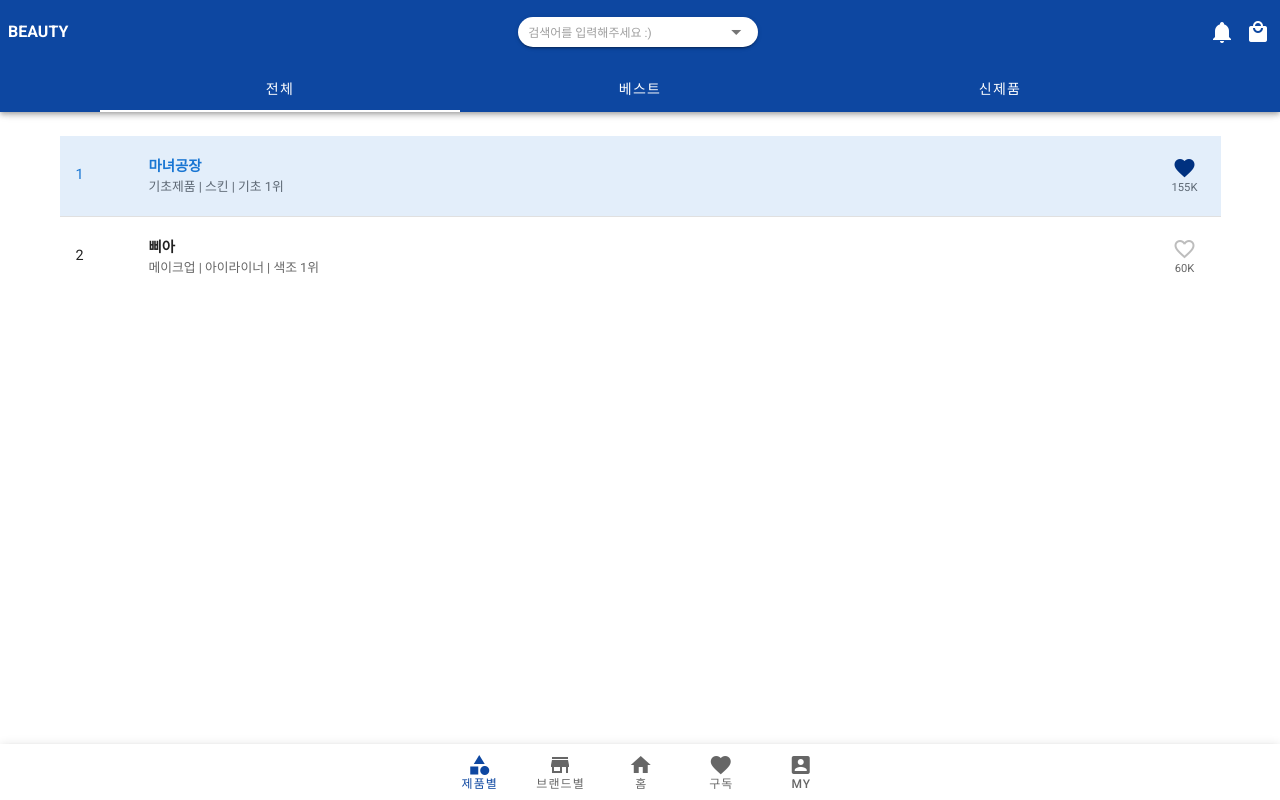
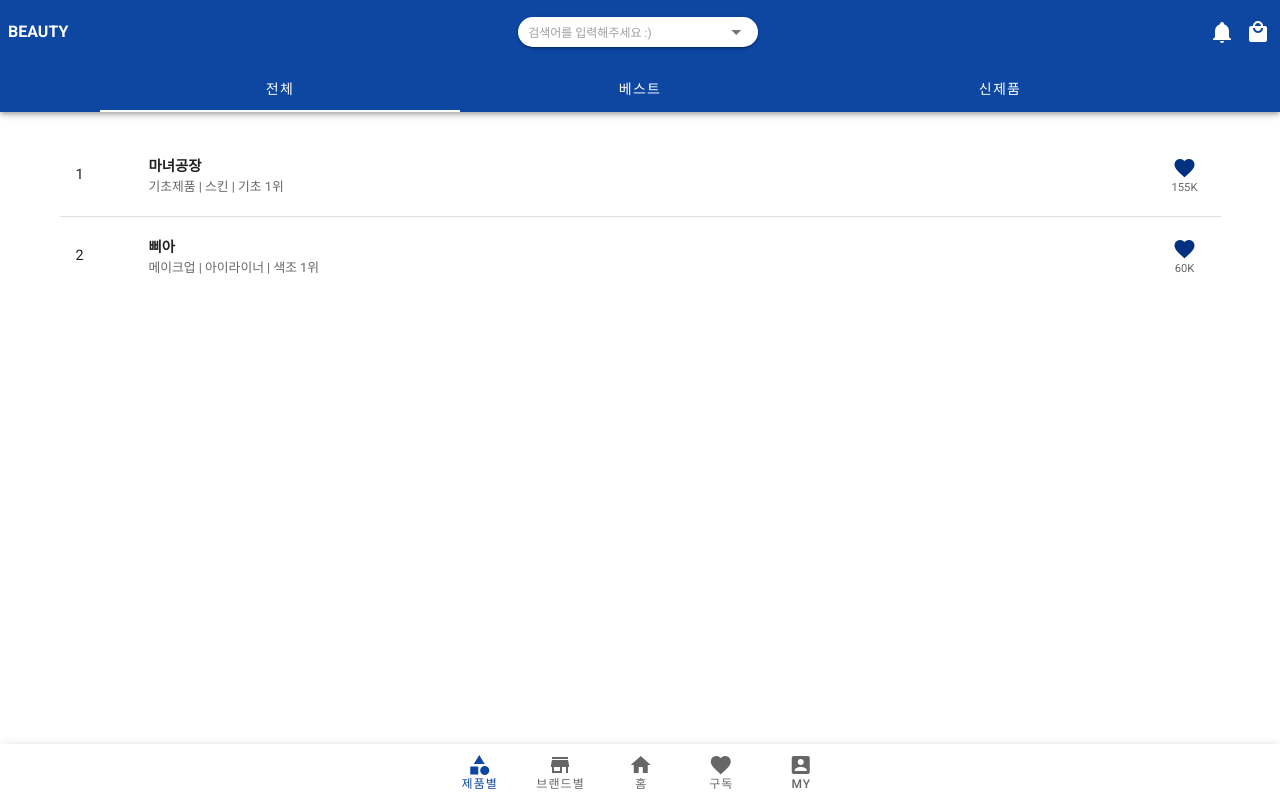
Before and after one commit to uz2ni/beauty-front, a Nuxt app: page /nav4/tab1 in a window 1280 px wide. Built offline with nearby package versions, Linux system fonts and the light colour scheme.

Commit message:
브랜드 구독 store적용 완료

```diff
--- a/components/grid/stackList.vue
+++ b/components/grid/stackList.vue
@@ -4,12 +4,10 @@
       <div>
         <v-list two-line class="py-0">
           <v-list-item-group
-            v-model="selected"
             active-class="primary--text"
-            multiple
           >
             <template v-for="(item, index) in items">
-              <v-list-item :key="item.title" class="list-item-wrap" @click="updateSelected(item)">
+              <v-list-item :key="item.title" class="list-item-wrap">
                 <template v-slot:default="{ active }">
                   <v-list-item-content class="list-content-wrap flex-nowrap py-0">
                     <div class="item-idx">{{ index+1 }}</div>
@@ -22,9 +20,9 @@
                     </div>
                   </v-list-item-content>
 
-                  <v-list-item-action class="item-action">
+                  <v-list-item-action class="item-action" @click="updateSelected(item.id)">
                     <v-icon
-                      v-if="!active"
+                      v-if="!item.like"
                       color="grey lighten-1"
                     >
                       mdi-heart-outline
@@ -60,21 +58,9 @@
   props: {
     items: Array
   },
-  computed: {
-    selected: {
-      get: function() {
-        return this.selected = this.$store.getters['shop/getLikeIndex'];
-      }
-      // set: function(shop) {
-      //   this.selected = this.$store.commit('shop/fetchLike', shop);
-      //   // TODO(Question):
-      //   // set할 때 dispatch(actions), commit(mutations) 어떤게 적합할까?
-      // }
-    }
-  },
   methods: {
-    updateSelected(item) {
-      this.$store.dispatch('shop/updateLike', item);
+    updateSelected(id) {
+      this.$store.dispatch('shop/updateLike', id);
     }
   }
 }
--- a/store/shop.js
+++ b/store/shop.js
@@ -84,7 +84,7 @@
 })
 
 export const mutations = {
-  fetchLike(state, {id}) {
+  fetchLike(state, id) {
     console.log(id);
     const idx = state.shopList.findIndex(shop => (shop.id === id));
     if(idx !== undefined) {
@@ -95,8 +95,10 @@
 }
 
 export const actions = {
-  updateLike({ commit }, shop) {
-    commit('fetchLike', shop);
+  updateLike({ commit }, id) {
+    commit('fetchLike', id);
+    // 업데디트 호출
+    // 리로드?
   }
 }
 
@@ -106,14 +108,5 @@
   },
   getLikeShops: state => {
     return state.shopList.filter(shop => shop.like);
-  },
-  getLikeIndex: state => {
-    const result = state.shopList.reduce((pre, value, index) => {
-      if (value.like === true) {
-        pre.push(index);
-      }
-      return pre;
-    }, []);
-    return result;
   }
 }
```
